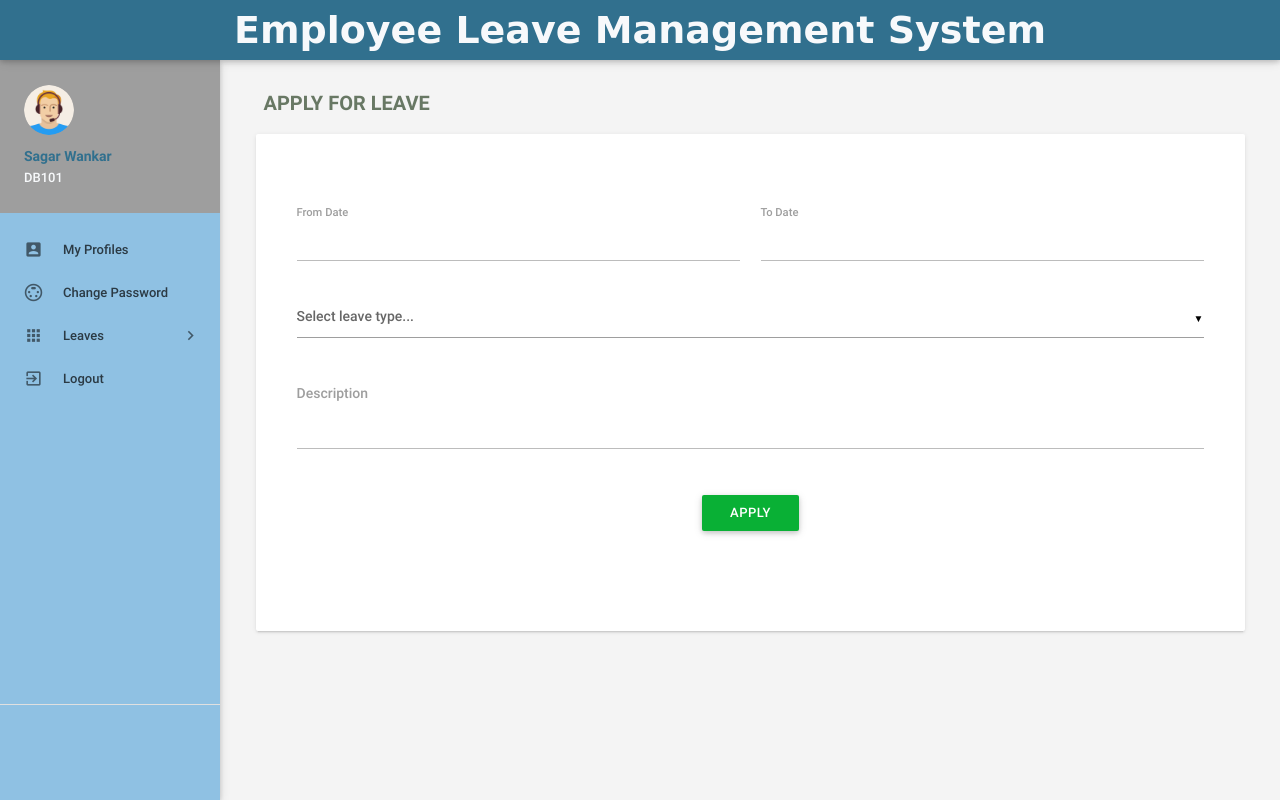
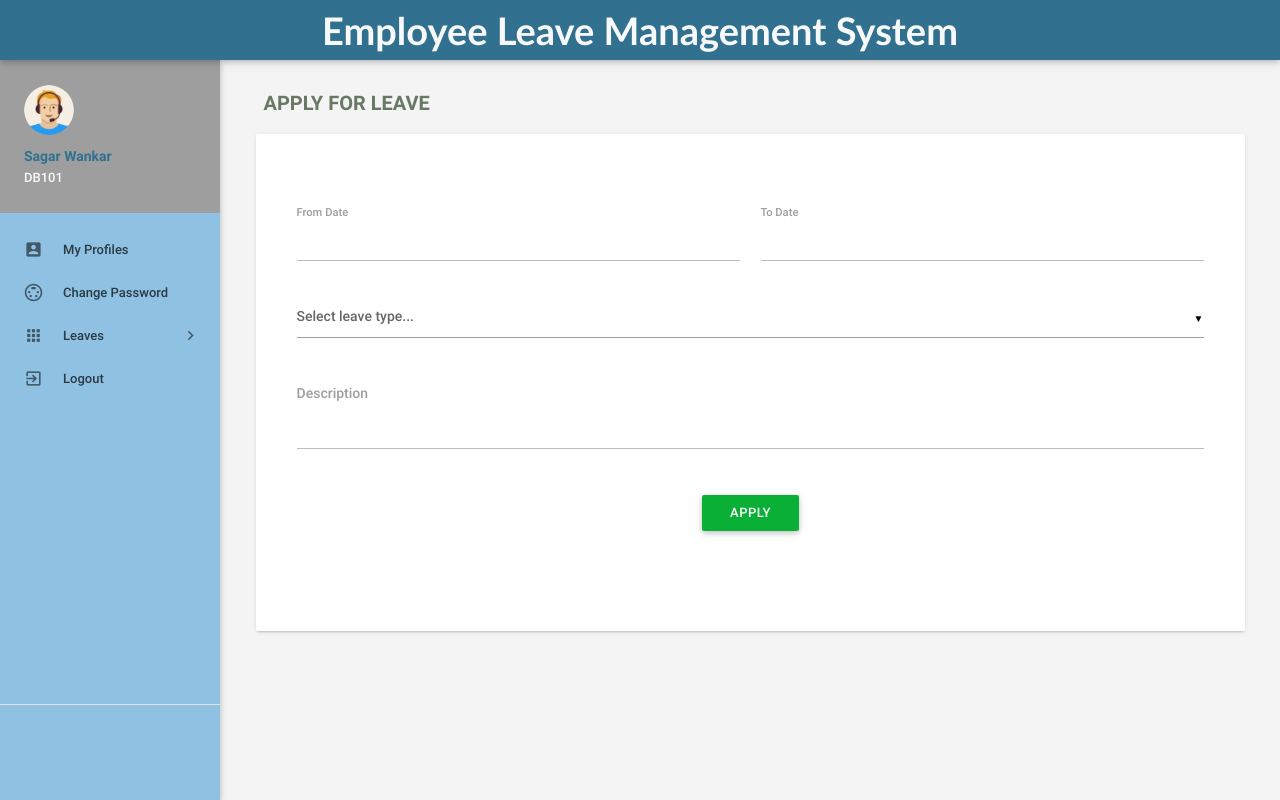
Before and after one commit to SachineReddy/elms, a PHP site: page /apply-leave.php in a window 1280 px wide. Run offline with PHP 8.4, Linux system fonts and the light colour scheme; a user stored in the database is signed in; data comes from the database, SQL or seed files in the repository; data that the repository does not hold is empty; grey boxes are pictures that could not be loaded.

Commit message:
Update header.php

```diff
--- a/includes/header.php
+++ b/includes/header.php
@@ -45,7 +45,7 @@
                 <nav class="navbar navbar-expand-lg navbar-light py-3" style="background-color: #31708E;">
 
           <div class="collapse navbar-collapse d-flex justify-content-center align-items-center" id="navbarNavAltMarkup" style="text-align: center;">
-             <span style="font-size:38px;font-weight:bold;color:#f7f9fb;font-family:'lobster', cursive;">Employee Leave Management System</span>
+             <span style="font-size:38px;font-weight:bold;color:#f7f9fb;font-family:'calibri', cursive;">Employee Leave Management System</span>
           <div class="navbar-nav d-flex justify-content-center align-items-center">
 
           </div>
```
